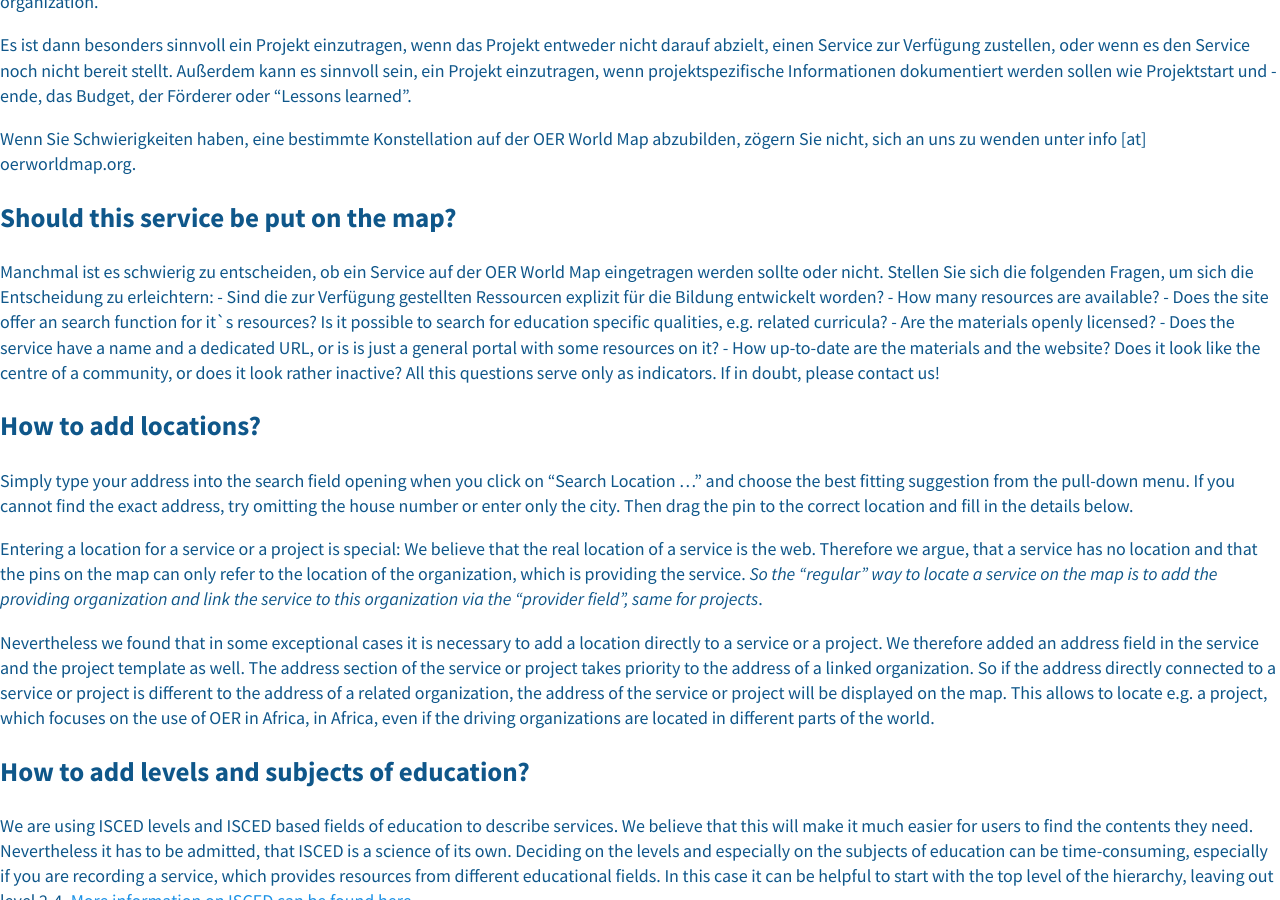
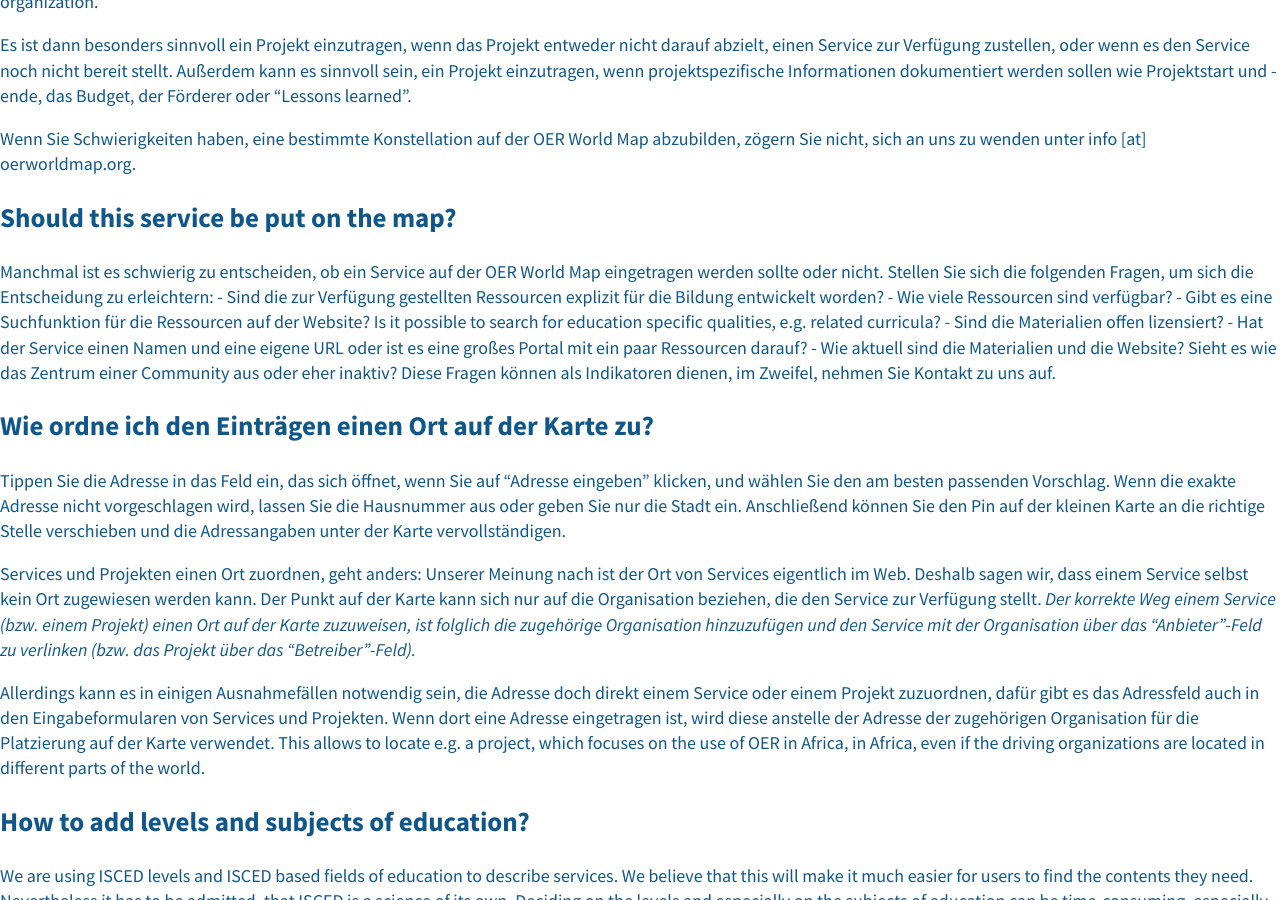
Before and after one commit to hbz/oerworldmap-ui, a Jekyll site: the page built from docs/editorsFAQ.de.md, in a window 1280 px wide and 900 px high, scrolled down 1465 px. Built offline with Jekyll 4.4.1, drawn with Linux system fonts in a browser that asks for light colours; nearby versions of some CDN libraries; comment, search, counter and statistics services are not loaded; a style sheet for code colours, icons or effects is not loaded.

Commit message:
New translations editorsFAQ.md (German)

```diff
--- a/docs/editorsFAQ.de.md
+++ b/docs/editorsFAQ.de.md
@@ -49,15 +49,15 @@
 
 ## Should this service be put on the map?
 
-Manchmal ist es schwierig zu entscheiden, ob ein Service auf der OER World Map eingetragen werden sollte oder nicht. Stellen Sie sich die folgenden Fragen, um sich die Entscheidung zu erleichtern: - Sind die zur Verfügung gestellten Ressourcen explizit für die Bildung entwickelt worden? - How many resources are available? - Does the site offer an search function for it`s resources? Is it possible to search for education specific qualities, e.g. related curricula? - Are the materials openly licensed? - Does the service have a name and a dedicated URL, or is is just a general portal with some resources on it? - How up-to-date are the materials and the website? Does it look like the centre of a community, or does it look rather inactive? All this questions serve only as indicators. If in doubt, please contact us!
+Manchmal ist es schwierig zu entscheiden, ob ein Service auf der OER World Map eingetragen werden sollte oder nicht. Stellen Sie sich die folgenden Fragen, um sich die Entscheidung zu erleichtern: - Sind die zur Verfügung gestellten Ressourcen explizit für die Bildung entwickelt worden? - Wie viele Ressourcen sind verfügbar? - Gibt es eine Suchfunktion für die Ressourcen auf der Website? Is it possible to search for education specific qualities, e.g. related curricula? - Sind die Materialien offen lizensiert? - Hat der Service einen Namen und eine eigene URL oder ist es eine großes Portal mit ein paar Ressourcen darauf? - Wie aktuell sind die Materialien und die Website? Sieht es wie das Zentrum einer Community aus oder eher inaktiv? Diese Fragen können als Indikatoren dienen, im Zweifel, nehmen Sie Kontakt zu uns auf.
 
-## How to add locations?
+## Wie ordne ich den Einträgen einen Ort auf der Karte zu?
 
-Simply type your address into the search field opening when you click on “Search Location …” and choose the best fitting suggestion from the pull-down menu. If you cannot find the exact address, try omitting the house number or enter only the city. Then drag the pin to the correct location and fill in the details below.
+Tippen Sie die Adresse in das Feld ein, das sich öffnet, wenn Sie auf "Adresse eingeben" klicken, und wählen Sie den am besten passenden Vorschlag. Wenn die exakte Adresse nicht vorgeschlagen wird, lassen Sie die Hausnummer aus oder geben Sie nur die Stadt ein. Anschließend können Sie den Pin auf der kleinen Karte an die richtige Stelle verschieben und die Adressangaben unter der Karte vervollständigen.
 
-Entering a location for a service or a project is special: We believe that the real location of a service is the web. Therefore we argue, that a service has no location and that the pins on the map can only refer to the location of the organization, which is providing the service. *So the "regular" way to locate a service on the map is to add the providing organization and link the service to this organization via the "provider field", same for projects*.
+Services und Projekten einen Ort zuordnen, geht anders: Unserer Meinung nach ist der Ort von Services eigentlich im Web. Deshalb sagen wir, dass einem Service selbst kein Ort zugewiesen werden kann. Der Punkt auf der Karte kann sich nur auf die Organisation beziehen, die den Service zur Verfügung stellt. *Der korrekte Weg einem Service (bzw. einem Projekt) einen Ort auf der Karte zuzuweisen, ist folglich die zugehörige Organisation hinzuzufügen und den Service mit der Organisation über das "Anbieter"-Feld zu verlinken (bzw. das Projekt über das "Betreiber"-Feld).*
 
-Nevertheless we found that in some exceptional cases it is necessary to add a location directly to a service or a project. We therefore added an address field in the service and the project template as well. The address section of the service or project takes priority to the address of a linked organization. So if the address directly connected to a service or project is different to the address of a related organization, the address of the service or project will be displayed on the map. This allows to locate e.g. a project, which focuses on the use of OER in Africa, in Africa, even if the driving organizations are located in different parts of the world.
+Allerdings kann es in einigen Ausnahmefällen notwendig sein, die Adresse doch direkt einem Service oder einem Projekt zuzuordnen, dafür gibt es das Adressfeld auch in den Eingabeformularen von Services und Projekten. Wenn dort eine Adresse eingetragen ist, wird diese anstelle der Adresse der zugehörigen Organisation für die Platzierung auf der Karte verwendet. This allows to locate e.g. a project, which focuses on the use of OER in Africa, in Africa, even if the driving organizations are located in different parts of the world.
 
 ## How to add levels and subjects of education?
 
```
